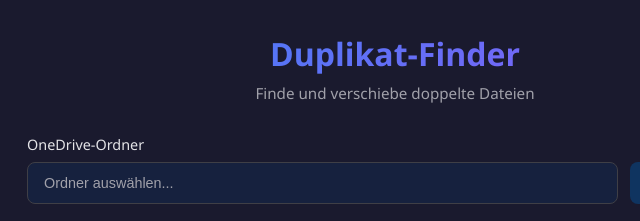
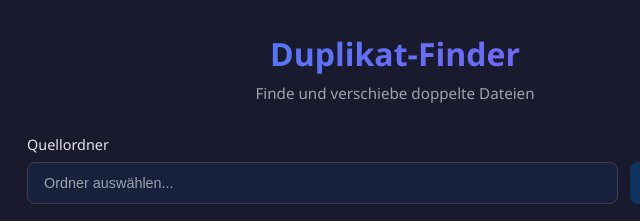
Before and after one commit to Mario-Mohar/Duplikat-Filesorter, a website: page src/index.html in a window 1280 px wide. Shown: the top 221 px of the page, 245-885 px from the left. Drawn offline with Linux system fonts and the light colour scheme.

Commit message:
Beschriftungen: OneDrive-Ordner heisst jetzt Quellordner
Die App arbeitet auf jedem lokalen Ordner, der alte Name stammte noch
aus dem urspruenglichen Anwendungsfall.

```diff
--- a/src/index.html
+++ b/src/index.html
@@ -17,7 +17,7 @@
     <main>
       <!-- Quellordner -->
       <div class="input-group">
-        <label for="source-dir">OneDrive-Ordner</label>
+        <label for="source-dir">Quellordner</label>
         <div class="input-row">
           <input type="text" id="source-dir" placeholder="Ordner auswählen..." readonly>
           <button id="browse-source" class="btn btn-secondary">Durchsuchen</button>
```
